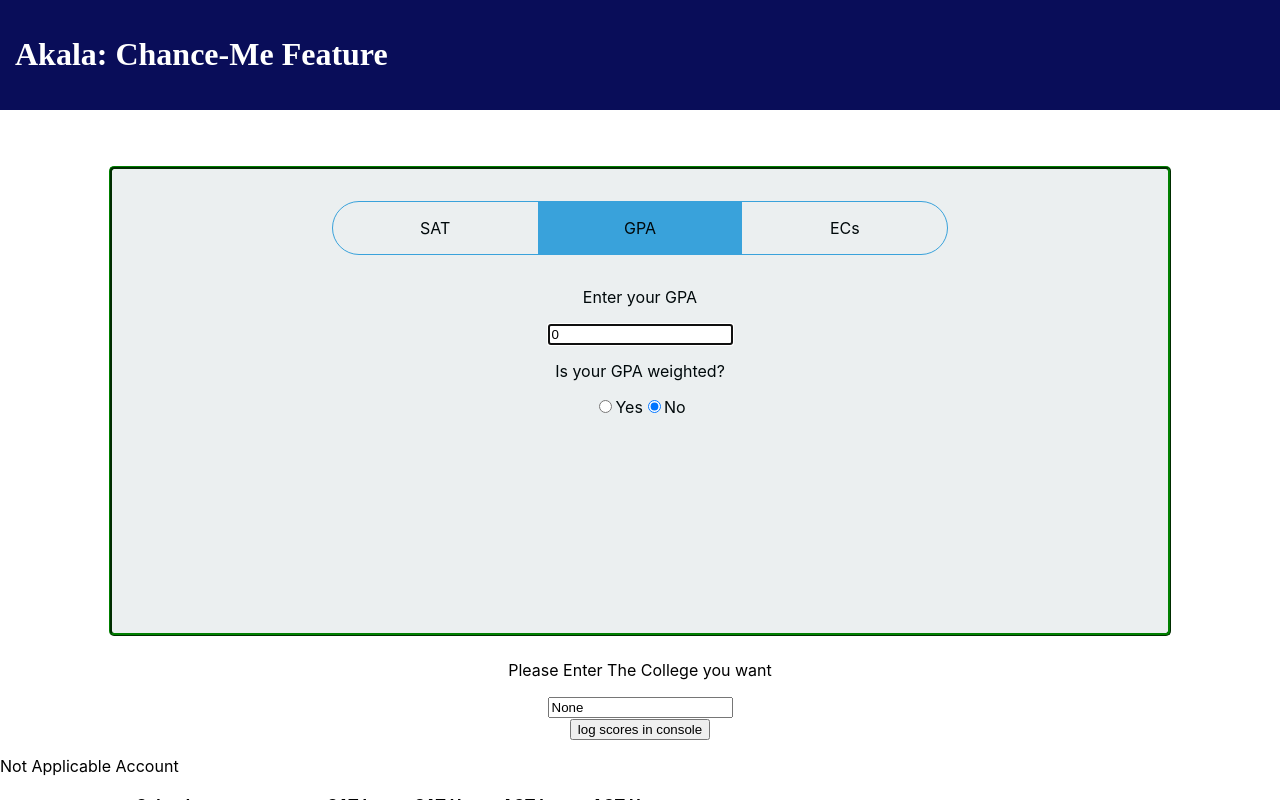
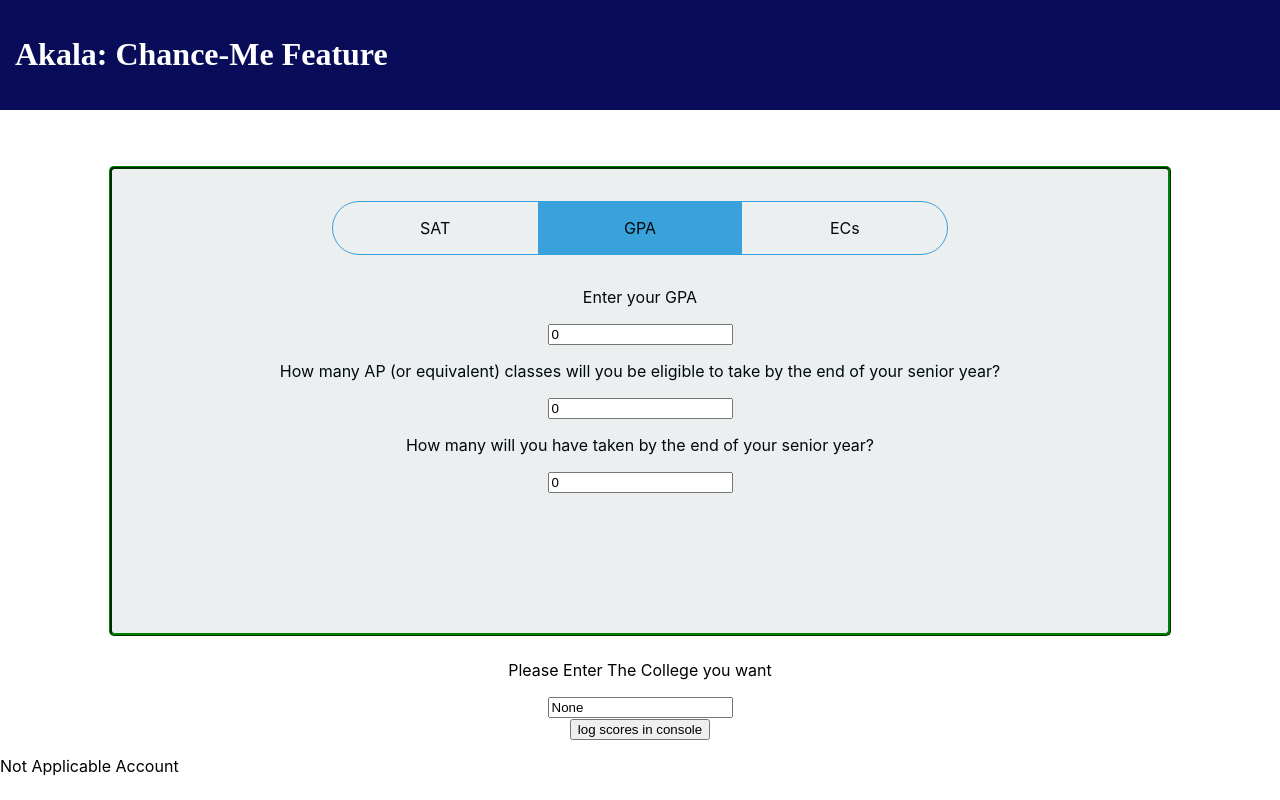
Before and after one commit to dothrakimango/college, a React (Create React App) app: page / in a window 1280 px wide. Both pictures are taken after a click on the item "GPA". Shown: the top 800 px of the page. Built offline with nearby package versions, Linux system fonts and the light colour scheme.

Commit message:
added APs

```diff
--- a/src/App.js
+++ b/src/App.js
@@ -13,13 +13,14 @@ export default function App() {
   //Define States i.e. the values of the numbers
   const [satScore, setSatScore] = useState("0")
   const [gpaAverage, setGpaAverage] = useState("0")
-  const [isWeighted, setIsWeighted] = useState(false)
   const [schoolSelection, setSchoolSelection] = useState("None")
   const [extraCurricular, setExtraCurricular] = useState("0")
   const [summerHours, setSummerHours] = useState("0")
   const [communityServiceHours, setCommunityServiceHours] = useState("0")
   const [satMath, setSatMath] = useState("0")
   const [satERBW, setSatERBW] = useState("0")
+  const [availableAPs, setAvailableAPs] = useState("0")
+  const [takenAPs, setTakenAPs] = useState("0")
 
   //Score Calculating Functions
 
@@ -72,6 +73,31 @@ export default function App() {
     return 0
   }
 
+  function calculateRigor(eligible, taken) {
+    const eAPs = parseInt(eligible)
+    const tAPs = parseInt(taken)
+
+    if (eAPs) {
+      var rigor = tAPs/eAPs
+      if (rigor == 1){
+        return 5
+      }
+      if (rigor <= .75 && rigor > .5){
+        return 4
+      }
+      if (rigor <= .5 && rigor > .25){
+        return 2
+      }
+      if (rigor <= .25 && rigor > 0){
+        return 1
+      }
+    }
+    if (eAPs == 0 && tAPs == 0){
+      return 5
+    }
+    return 0
+  }
+
   const School = Schools.map(
     (schools)=>{
       return (
@@ -115,7 +141,6 @@ export default function App() {
     console.log(satScore);
     console.log(extraCurricular);
     console.log(gpaAverage);
-    console.log(isWeighted);
     const iSatM = parseInt(satMath)
     const iSatE = parseInt(satERBW)
     const iGPA = parseInt(gpaAverage)
@@ -140,6 +165,8 @@ export default function App() {
     const iECs = parseInt(extraCurricular)
     const iSh = parseInt(summerHours)
     const iCS = parseInt(communityServiceHours)
+    const iEAP = parseInt(availableAPs)
+    const iTAP = parseInt(takenAPs)
     var fin = 0
     if (iSatM && iSatE && iGPA && iECs && iSh && iCS && SchoolNameArr.includes(schoolSelection)) {
       const sch = Schools[SchoolNameArr.indexOf(schoolSelection)]
@@ -158,12 +185,13 @@ export default function App() {
       if (iSatE >= sch.erbw - 20 && iSatE < sch.erbw) {
         fin += 2
       }
-      if (iSatE >= sch.math - 50 && iSatM < sch.math - 20) {
+      if (iSatE >= sch.erbw - 50 && iSatM < sch.erbw - 20) {
         fin += 1
       }
       fin = fin + calculateECValue(iECs)
       fin = fin + calculateSummerScore(iSh)
       fin = fin + calculateServiceScore(iCS)
+      fin += calculateRigor(iEAP, iTAP)
       setFinalText("We Estimate your score to be " + (fin).toString())
     }
 
@@ -178,10 +206,11 @@ export default function App() {
       <TabHolder satMath = {satMath} setSatMath = {setSatMath}
         satERBW = {satERBW} setSatERBW = {setSatERBW}
         gpaAverage = {gpaAverage} setGpaAverage = {setGpaAverage}
-        isWeighted = {isWeighted} setIsWeighted = {setIsWeighted}
         extraCurricular = {extraCurricular} setExtraCurricular = {setExtraCurricular}
         serviceHours = {communityServiceHours} setServiceHours = {setCommunityServiceHours}
         summerHours = {summerHours} setSummerHours = {setSummerHours}
+        availableAPs = {availableAPs} setAvailableAPs = {setAvailableAPs}
+        takenAPs = {takenAPs} setTakenAPs = {setTakenAPs}
         />
         <div className = 'collegeSelect'>
           <p>Please Enter The College you want</p>
@@ -199,26 +228,7 @@ export default function App() {
 
     <p>{finalText}</p>
     <p>{SchoolNameArr.includes("")}</p>
-    <div>
-            <table class="table table-striped">
-                <thead>
-                    <tr>
-                    <th>School</th>
-                    <th>SAT Lower</th>
-                    <th>SAT Upper</th>
-                    <th>ACT Lower</th>
-                    <th>ACT Upper</th>
-                    </tr>
-                </thead>
-                <tbody>
 
-
-                    {School}
-
-                </tbody>
-            </table>
-
-        </div>
     </>
 
   )
@@ -240,7 +250,28 @@ export default function App() {
     </div>
 */
 
+/*
+    <div>
+            <table class="table table-striped">
+                <thead>
+                    <tr>
+                    <th>School</th>
+                    <th>SAT Lower</th>
+                    <th>SAT Upper</th>
+                    <th>ACT Lower</th>
+                    <th>ACT Upper</th>
+                    </tr>
+                </thead>
+                <tbody>
 
+
+                    {School}
+
+                </tbody>
+            </table>
+
+        </div>
+*/
 
 //<div>
   //Schools && Schools.map( school => {
--- a/src/TabComponents/gpaComponent.js
+++ b/src/TabComponents/gpaComponent.js
@@ -8,21 +8,19 @@ export default function GpaComponent(props) {
                 name = "gpaBox"
                 onChange = {(e) => props.setGpaAverage(e.target.value)}
                 value = {props.gpaAverage}
-                autoFocus
             />
-            <p>Is your GPA weighted?</p>
-            <input type = "radio"
-                id="yes"
-                checked={props.isWeighted==1}
-                onChange = {(e) => props.setIsWeighted(true)}
+            <p>How many AP (or equivalent) classes will you be eligible to take by the end of your senior year?</p>
+            <input type = "text"
+                name = "APBox1"
+                onChange = {(e) => props.setAvailableAPs(e.target.value)}
+                value = {props.availableAPs}
             />
-            <label htmlFor="yes">Yes</label>
-            <input type = "radio"
-                id="no"
-                checked={props.isWeighted==0}
-                onChange = {(e) => props.setIsWeighted(false)}
+            <p>How many will you have taken by the end of your senior year?</p>
+            <input type = "text"
+                name = "APBox2"
+                onChange = {(e) => props.setTakenAPs(e.target.value)}
+                value = {props.takenAPs}
             />
-            <label htmlFor="no">No</label>
         </div>
     )
 }
--- a/src/TabHolder.js
+++ b/src/TabHolder.js
@@ -42,7 +42,8 @@ export default function TabHolder(props) {
             </TabContent>
             <TabContent id="GPA" activeTab={activeTab}>
                 <GpaComponent gpaAverage = {props.gpaAverage} setGpaAverage = {props.setGpaAverage}
-                  isWeighted = {props.isWeighted} setIsWeighted = {props.setIsWeighted}
+                  availableAPs = {props.availableAPs} setAvailableAPs = {props.setAvailableAPs}
+                  takenAPs = {props.takenAPs} setTakenAPs = {props.setTakenAPs}
                 />
             </TabContent>
             <TabContent id="ECs" activeTab={activeTab}>
```
